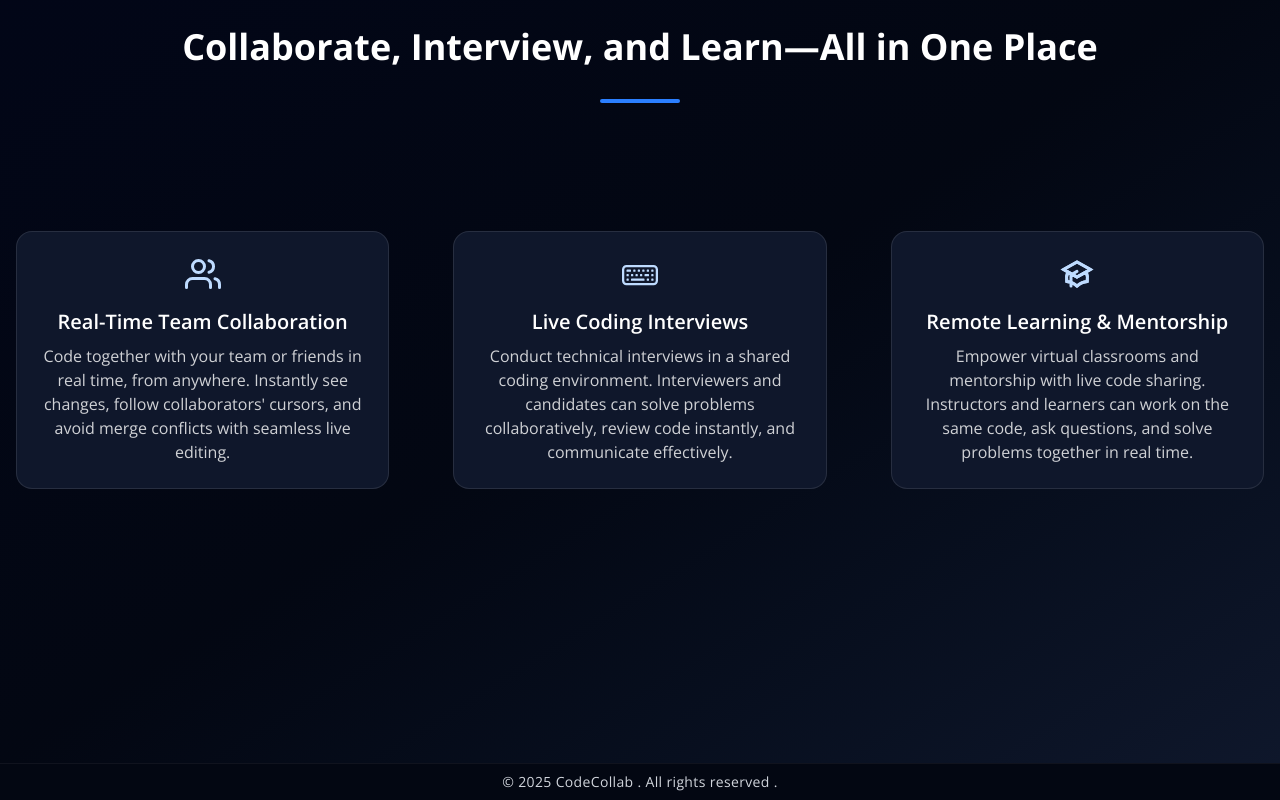
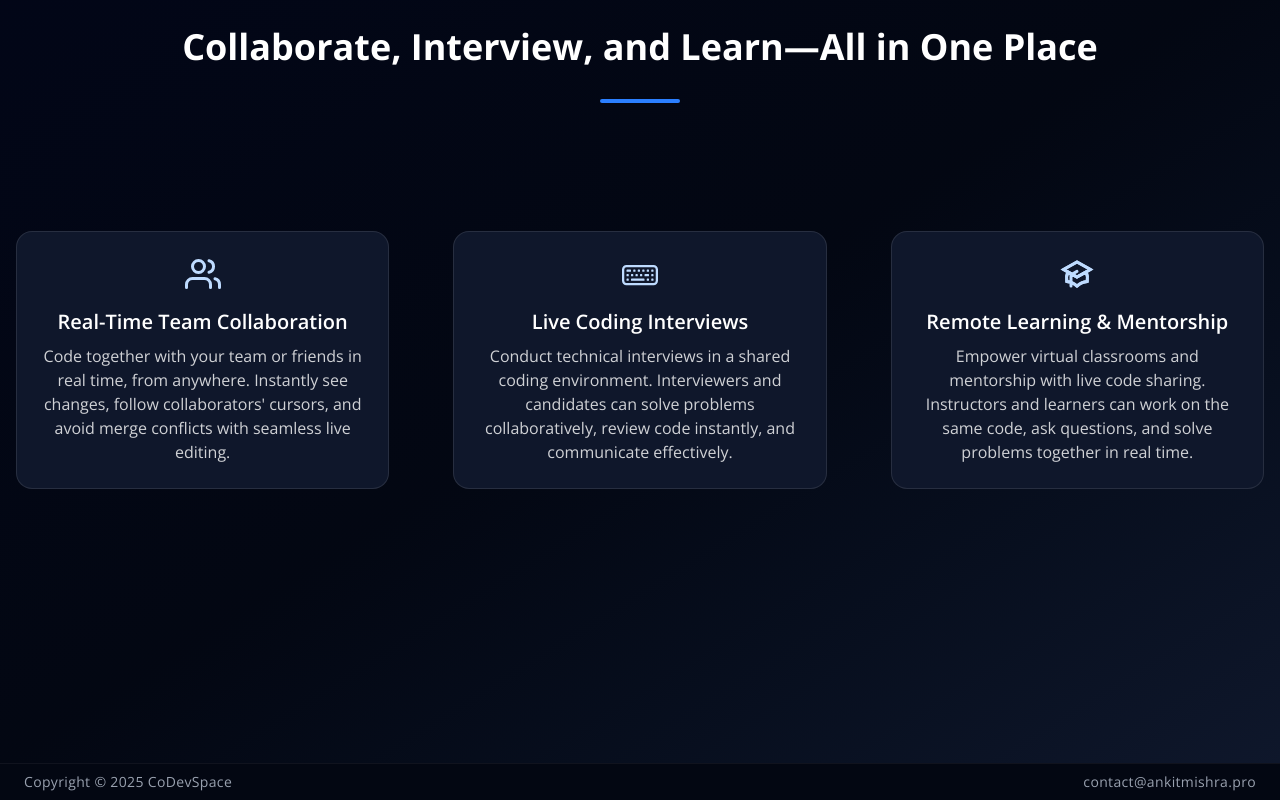
Before and after one commit to dev-ankit-mishra/collab-code-editor, a React (Vite) app in the folder client/: page / in a window 1280 px wide. Shown: the part 845-1645 px from the top of the page. Built offline with nearby package versions, Linux system fonts and the light colour scheme; no server answers.

Commit message:
Added contact information

```diff
--- a/client/src/components/Footer.tsx
+++ b/client/src/components/Footer.tsx
@@ -1,9 +1,12 @@
 export default function Footer(){
   return(
-    <footer className="w-full bg-gray-950 text-gray-400 border-t border-t-white/5">
-        <p className="text-center py-2 text-sm  text-gray-300 tracking-wide">
-          © 2025 CodeCollab . All rights reserved .
-        </p>
+    <footer className="w-full bg-gray-950 flex items-center justify-between px-6 text-gray-400 border-t border-t-white/5">
+        <span className="text-center py-2 text-sm  text-gray-400 tracking-wide">
+         Copyright © 2025 CoDevSpace
+        </span>
+        <a href="mailto:contact@ankitmishra.pro" className="text-center py-2 text-sm   text-gray-400 tracking-wide cursor-pointer">
+          contact@ankitmishra.pro
+        </a>
       </footer>
   )
 }
```
